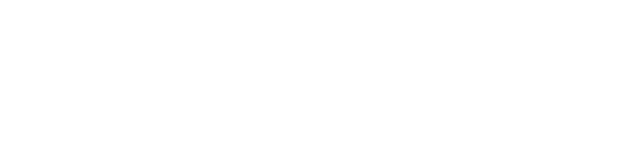
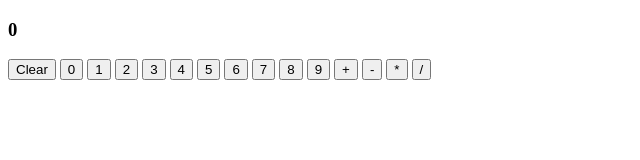
Before and after one commit to eabraham2623/odinCalculator, a plain HTML site: page index.html in a window 1280 px wide. Shown: the whole page, without its empty margins (0-640 px from the left). Drawn offline with Linux system fonts and the light colour scheme.

Commit message:
Added basic calculator display and buttons

```diff
--- a/index.html
+++ b/index.html
@@ -4,9 +4,26 @@
     <meta charset="UTF-8">
     <meta http-equiv="X-UA-Compatible" content="IE=edge">
     <meta name="viewport" content="width=device-width, initial-scale=1.0">
-    <title>Document</title>
+    <title>Calculator</title>
 </head>
 <body>
-
+    <div class = "calculator">
+        <h3 class = "display">0</h3>
+        <button>Clear</button>
+        <button>0</button>
+        <button>1</button>
+        <button>2</button>
+        <button>3</button>
+        <button>4</button>
+        <button>5</button>
+        <button>6</button>
+        <button>7</button>
+        <button>8</button>
+        <button>9</button>
+        <button>+</button>
+        <button>-</button>
+        <button>*</button>
+        <button>/</button>
+    </div>
 </body>
 </html>
```
